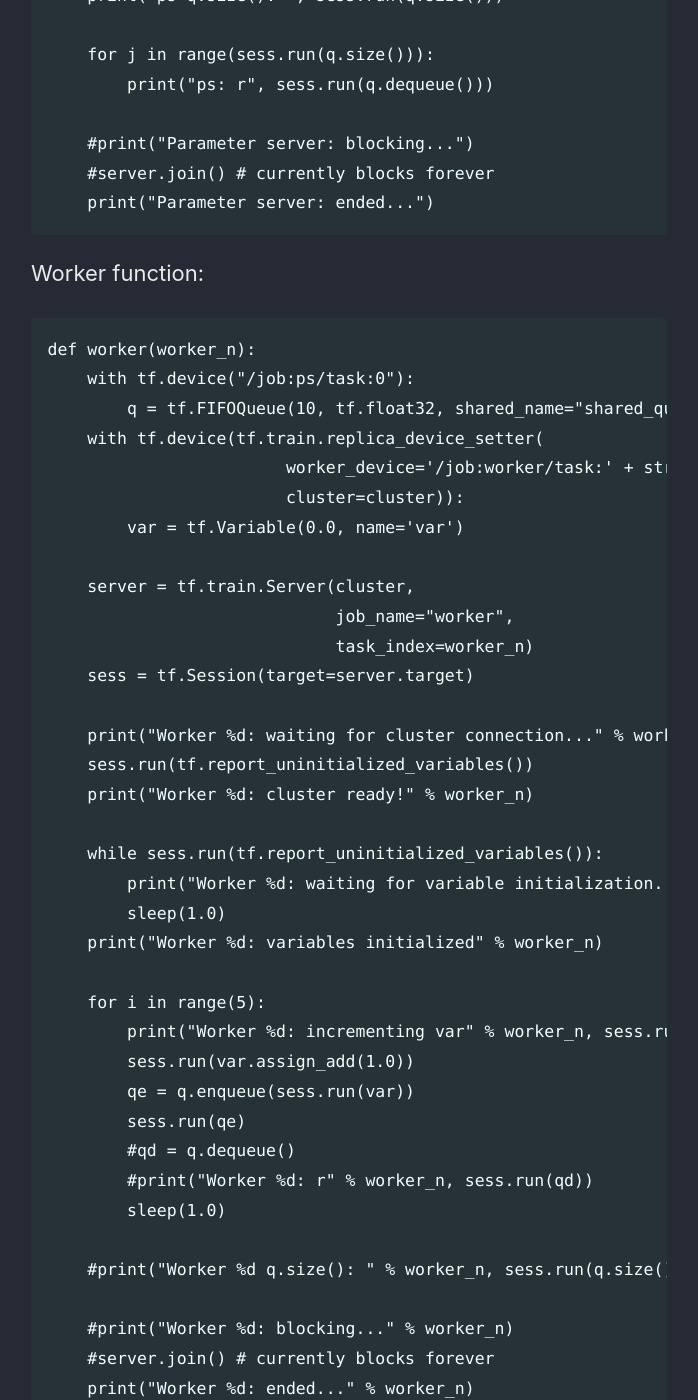
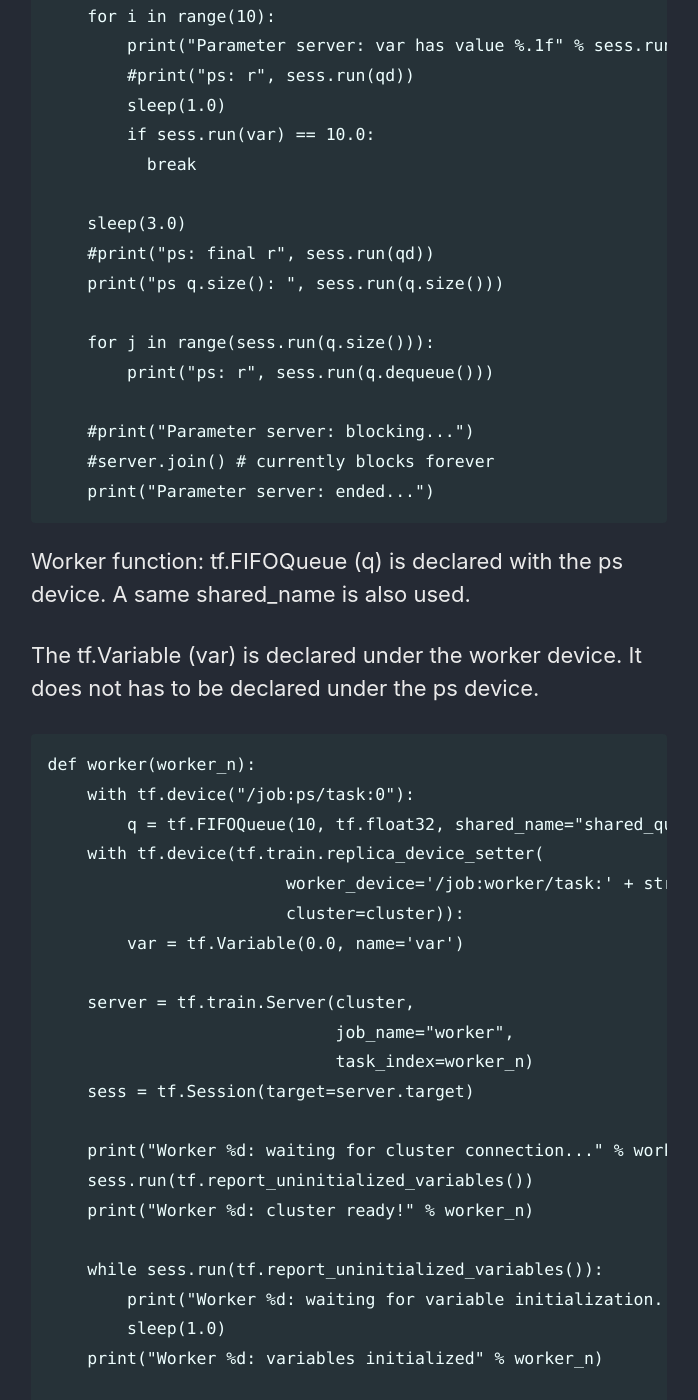
Before and after one commit to ChuaCheowHuan/ChuaCheowHuan.github.io, a Jekyll site: the page built from _posts/2019-06-09-dist_tf.md, in a window 1280 px wide and 1400 px high, scrolled down 1579 px. Shown: the whole window, without its empty margins (291-989 px from the left). Built offline with Jekyll 4.4.1, drawn with Linux system fonts in a browser that asks for light colours; cached includes are drawn as plain includes; comment, search, counter and statistics services are not loaded; some of the changed text lies outside the part shown.

Commit message:
dist tf post

````diff
--- a/_posts/2019-06-09-dist_tf.md
+++ b/_posts/2019-06-09-dist_tf.md
@@ -22,7 +23,14 @@
 ```
 
 Parameter server function:
+A tf.Variable (var) & a tf.FIFOQueue (q) is declared with the parameter server.
+They are both sharable across processes.
 
+For tf.FIFOQueue to be sharable, it has to be declared with the same device
+(in this case, the ps device) in both the parameter_server function and
+the worker function. A shared_name has to be given as well.
+
+The tf.Variable (var) is also declared under the ps device.
 ```
 def parameter_server():
     with tf.device("/job:ps/task:0"):
@@ -62,6 +70,10 @@
 ```
 
 Worker function:
+tf.FIFOQueue (q) is declared with the ps device. A same shared_name is also
+used.
+
+The tf.Variable (var) is declared under the worker device. It does not has to be declared under the ps device.
 ```
 def worker(worker_n):
     with tf.device("/job:ps/task:0"):
@@ -90,14 +102,8 @@
         sess.run(var.assign_add(1.0))
         qe = q.enqueue(sess.run(var))
         sess.run(qe)
-        #qd = q.dequeue()
-        #print("Worker %d: r" % worker_n, sess.run(qd))
         sleep(1.0)
 
-    #print("Worker %d q.size(): " % worker_n, sess.run(q.size()))
-
-    #print("Worker %d: blocking..." % worker_n)
-    #server.join() # currently blocks forever
     print("Worker %d: ended..." % worker_n)
 ```
 
@@ -111,11 +117,7 @@
 w1_proc.start()
 w2_proc.start()
 
-# if not join, parent will terminate before children
-# & children will terminate as well cuz children are daemon
-ps_proc.join()
-#w1_proc.join()
-#w2_proc.join()
+ps_proc.join() # only ps need to call join()
 
 for proc in [w1_proc, w2_proc, ps_proc]:
     proc.terminate() # only way to kill server is to kill it's process
````
Also changed, not shown: other parts of _posts/2019-06-09-dist_tf.md (+3 -2 lines).
